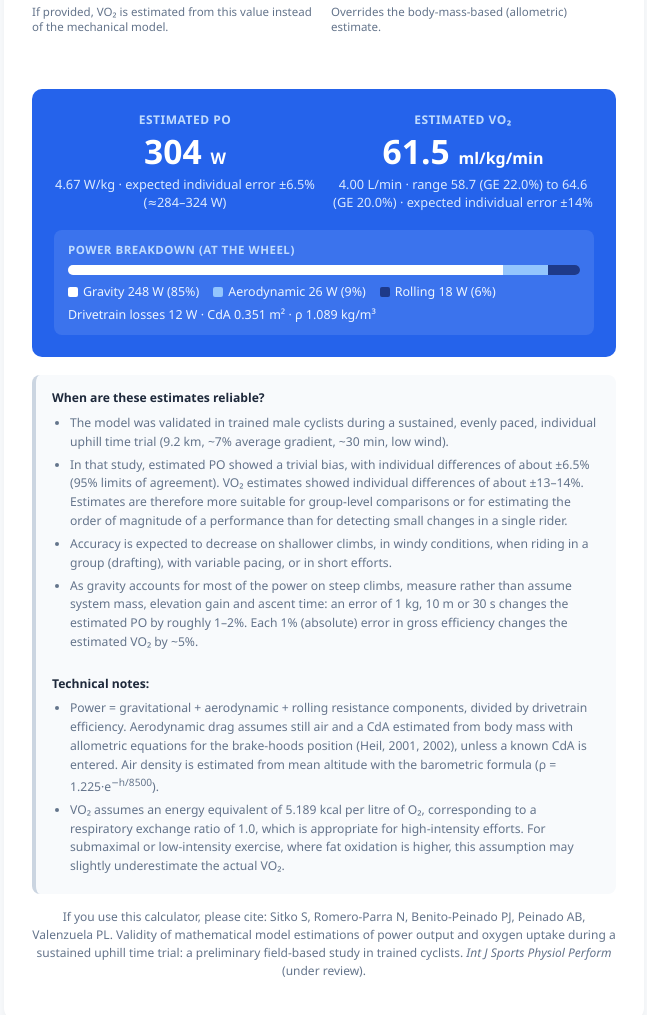
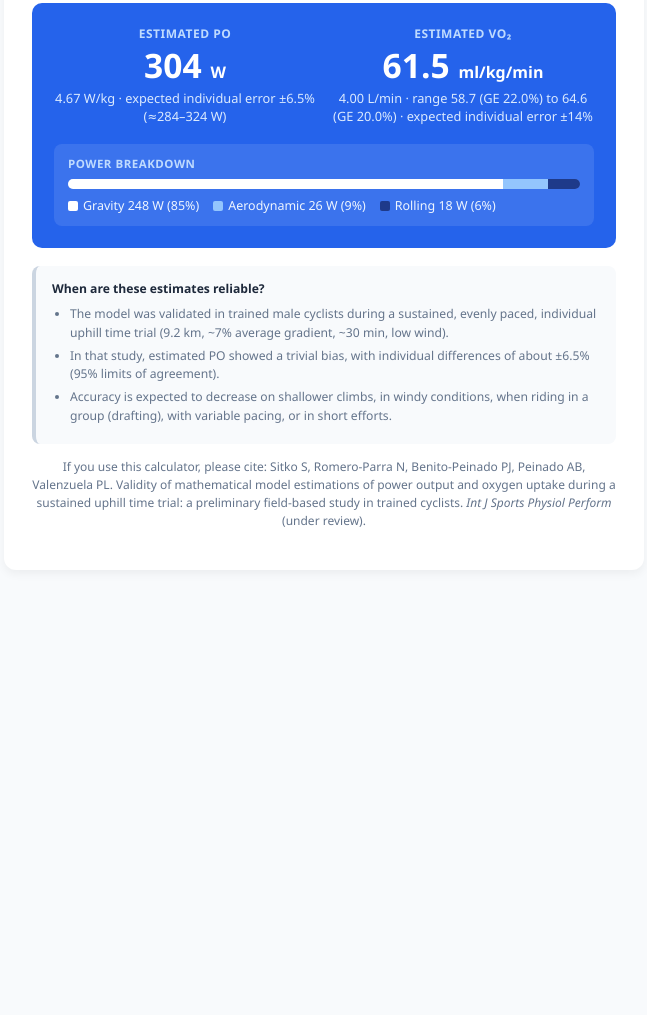
Before and after one commit to plvalenzuela/Cycling-calculator, a plain HTML site: page index.html in a window 1280 px wide. Shown: the part 1053-2068 px from the top of the page, without its empty margins (316-963 px from the left). After the commit the page ends 1643 px from the top, so only its background shows below. Drawn offline with Linux system fonts and the light colour scheme.

Commit message:
Add files via upload

```diff
--- a/index.html
+++ b/index.html
@@ -131,10 +131,6 @@
                 <input type="number" id="ge" value="21" min="15" max="27" step="0.5" inputmode="decimal">
                 <span class="hint">Use an individually measured value if available; 21% is typical of trained cyclists.</span>
             </div>
-            <div class="input-group">
-                <label for="drivetrain">Drivetrain efficiency (%)</label>
-                <input type="number" id="drivetrain" value="96" min="85" max="100" step="0.5" inputmode="decimal">
-            </div>
         </div>
     </section>
 
@@ -170,7 +166,7 @@
             </div>
         </div>
         <div class="breakdown" id="breakdown">
-            <div class="breakdown-title">Power breakdown (at the wheel)</div>
+            <div class="breakdown-title">Power breakdown</div>
             <div class="bar" role="img" id="bar" aria-label="Power breakdown">
                 <span class="seg-g" id="seg-g"></span><span class="seg-a" id="seg-a"></span><span class="seg-r" id="seg-r"></span>
             </div>
@@ -182,15 +178,8 @@
         <strong>When are these estimates reliable?</strong>
         <ul>
             <li>The model was validated in trained male cyclists during a sustained, evenly paced, individual uphill time trial (9.2 km, ~7% average gradient, ~30 min, low wind).</li>
-            <li>In that study, estimated PO showed a trivial bias, with individual differences of about ±6.5% (95% limits of agreement). VO₂ estimates showed individual differences of about ±13–14%. Estimates are therefore more suitable for group-level comparisons or for estimating the order of magnitude of a performance than for detecting small changes in a single rider.</li>
+            <li>In that study, estimated PO showed a trivial bias, with individual differences of about ±6.5% (95% limits of agreement).</li>
             <li>Accuracy is expected to decrease on shallower climbs, in windy conditions, when riding in a group (drafting), with variable pacing, or in short efforts.</li>
-            <li>As gravity accounts for most of the power on steep climbs, measure rather than assume system mass, elevation gain and ascent time: an error of 1 kg, 10 m or 30 s changes the estimated PO by roughly 1–2%. Each 1% (absolute) error in gross efficiency changes the estimated VO₂ by ~5%.</li>
-        </ul>
-        <br>
-        <strong>Technical notes:</strong>
-        <ul>
-            <li>Power = gravitational + aerodynamic + rolling resistance components, divided by drivetrain efficiency. Aerodynamic drag assumes still air and a CdA estimated from body mass with allometric equations for the brake-hoods position (Heil, 2001, 2002), unless a known CdA is entered. Air density is estimated from mean altitude with the barometric formula (ρ = 1.225·e<sup>−h/8500</sup>).</li>
-            <li>VO₂ assumes an energy equivalent of 5.189 kcal per litre of O₂, corresponding to a respiratory exchange ratio of 1.0, which is appropriate for high-intensity efforts. For submaximal or low-intensity exercise, where fat oxidation is higher, this assumption may slightly underestimate the actual VO₂.</li>
         </ul>
     </div>
 
@@ -209,6 +198,7 @@
     const H_SCALE = 8500;      // scale height of the atmosphere (m)
     const KCAL_PER_L_O2 = 5.189;
     const J_PER_KCAL = 4184;
+    const DRIVETRAIN_EFF = 0.96;   // drivetrain efficiency (96%)
     // Agreement observed in the validation study (95% limits of agreement, % of measured value)
     const LOA_PO = 6.5;
     const LOA_VO2_FROM_SPEED = 14;
@@ -257,12 +247,12 @@
         const a = num('elevation'), d = num('dist'), h = num('alt');
         const crrSel = $('crr').value;
         const crr = crrSel === 'custom' ? num('crr_custom') : parseFloat(crrSel);
-        const ge = num('ge') / 100, eta = num('drivetrain') / 100;
+        const ge = num('ge') / 100, eta = DRIVETRAIN_EFF;
         const manualPO = num('measured_po'), manualCdA = num('manual_cda');
         const usingMeasured = !isNaN(manualPO) && manualPO > 0;
 
         // Disable inputs that are not used when measured power is provided
-        ['manual_cda', 'crr', 'crr_custom', 'drivetrain', 'alt'].forEach((id) => { $(id).disabled = usingMeasured; });
+        ['manual_cda', 'crr', 'crr_custom', 'alt'].forEach((id) => { $(id).disabled = usingMeasured; });
         ['cda-group'].forEach((id) => $(id).classList.toggle('disabled', usingMeasured));
         $('crr_custom').style.display = crrSel === 'custom' ? 'block' : 'none';
 
@@ -272,7 +262,7 @@
         check('m_gear', mGear >= 0 && mGear <= 40, 'Bike & gear mass should be between 0 and 40 kg.');
         check('ge', ge >= 0.15 && ge <= 0.27, 'Gross efficiency should be between 15% and 27%.');
         if (usingMeasured) {
-            ['time', 'elevation', 'dist', 'alt', 'drivetrain', 'crr_custom', 'manual_cda'].forEach((id) => setInvalid(id, false));
+            ['time', 'elevation', 'dist', 'alt', 'crr_custom', 'manual_cda'].forEach((id) => setInvalid(id, false));
             check('measured_po', manualPO > 0 && manualPO < 2000, 'Measured power should be between 1 and 2000 W.');
         } else {
             setInvalid('measured_po', false);
@@ -280,7 +270,6 @@
             check('elevation', a > 0, 'Elevation gain must be greater than 0 m.');
             check('dist', d > 0, 'Distance must be greater than 0 m.');
             check('alt', h >= -500 && h <= 6000, 'Mean altitude should be between −500 and 6000 m.');
-            check('drivetrain', eta >= 0.85 && eta <= 1, 'Drivetrain efficiency should be between 85% and 100%.');
             if (crrSel === 'custom') check('crr_custom', crr >= 0.001 && crr <= 0.02, 'Custom Crr should be between 0.001 and 0.02.');
             else setInvalid('crr_custom', false);
             if (!isNaN(manualCdA)) check('manual_cda', manualCdA >= 0.1 && manualCdA <= 0.8, 'Known CdA should be between 0.1 and 0.8 m².');
@@ -351,13 +340,11 @@
             $('seg-g').style.width = pct(comps.pg) + '%';
             $('seg-a').style.width = pct(comps.pa) + '%';
             $('seg-r').style.width = pct(comps.pr) + '%';
-            const lost = po - comps.sum;
             $('bar').setAttribute('aria-label', `Gravity ${pct(comps.pg).toFixed(0)}%, aerodynamic ${pct(comps.pa).toFixed(0)}%, rolling ${pct(comps.pr).toFixed(0)}%`);
             $('legend').innerHTML =
                 `<span><i class="seg-g"></i>Gravity ${Math.round(comps.pg)} W (${pct(comps.pg).toFixed(0)}%)</span>` +
                 `<span><i class="seg-a"></i>Aerodynamic ${Math.round(comps.pa)} W (${pct(comps.pa).toFixed(0)}%)</span>` +
-                `<span><i class="seg-r"></i>Rolling ${Math.round(comps.pr)} W (${pct(comps.pr).toFixed(0)}%)</span>` +
-                `<span>Drivetrain losses ${Math.round(lost)} W · CdA ${comps.cda.toFixed(3)} m² · ρ ${comps.rho.toFixed(3)} kg/m³</span>`;
+                `<span><i class="seg-r"></i>Rolling ${Math.round(comps.pr)} W (${pct(comps.pr).toFixed(0)}%)</span>`;
         } else {
             bd.style.display = 'none';
         }
```
Also changed, not shown: 1 other file.
